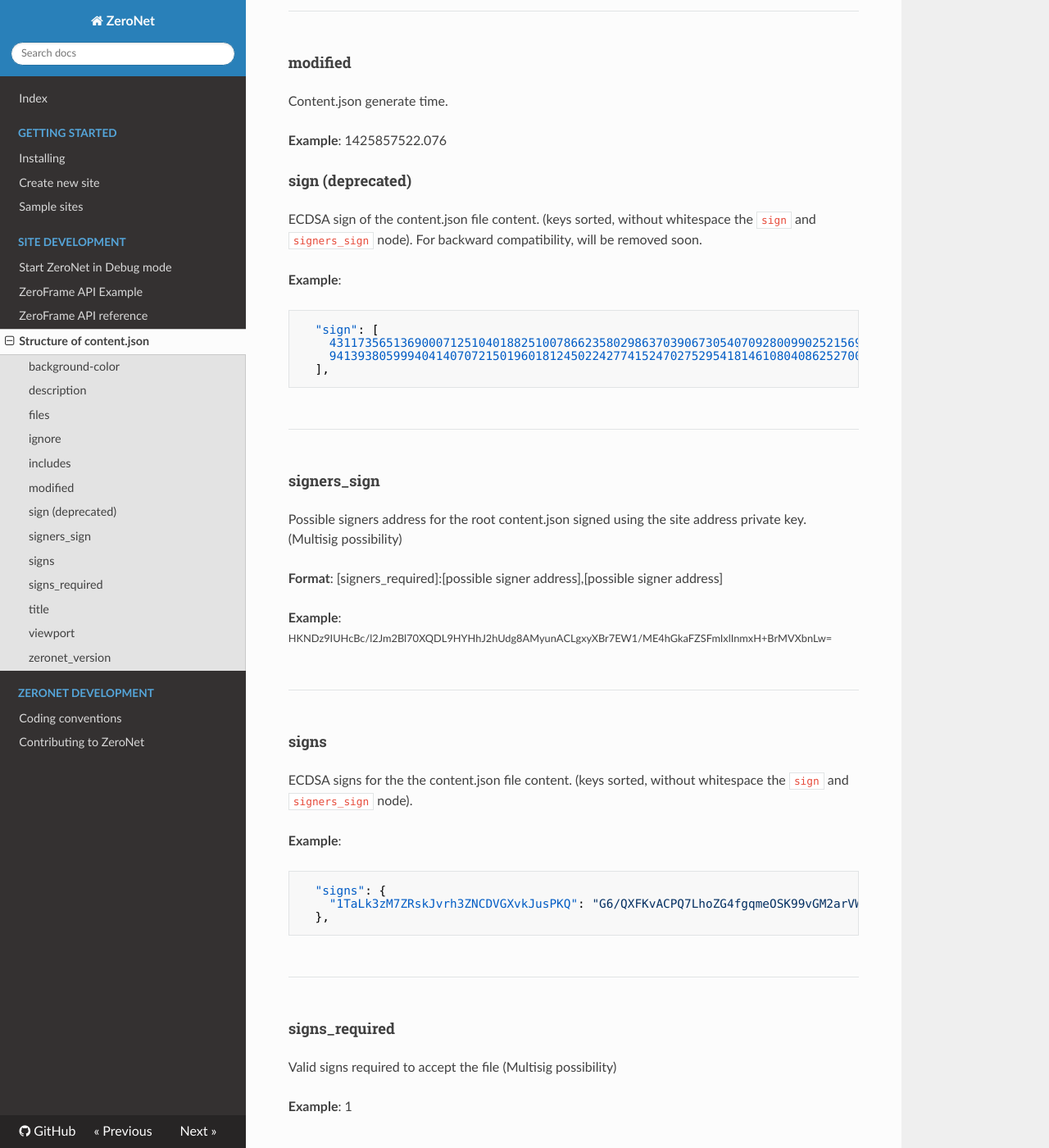
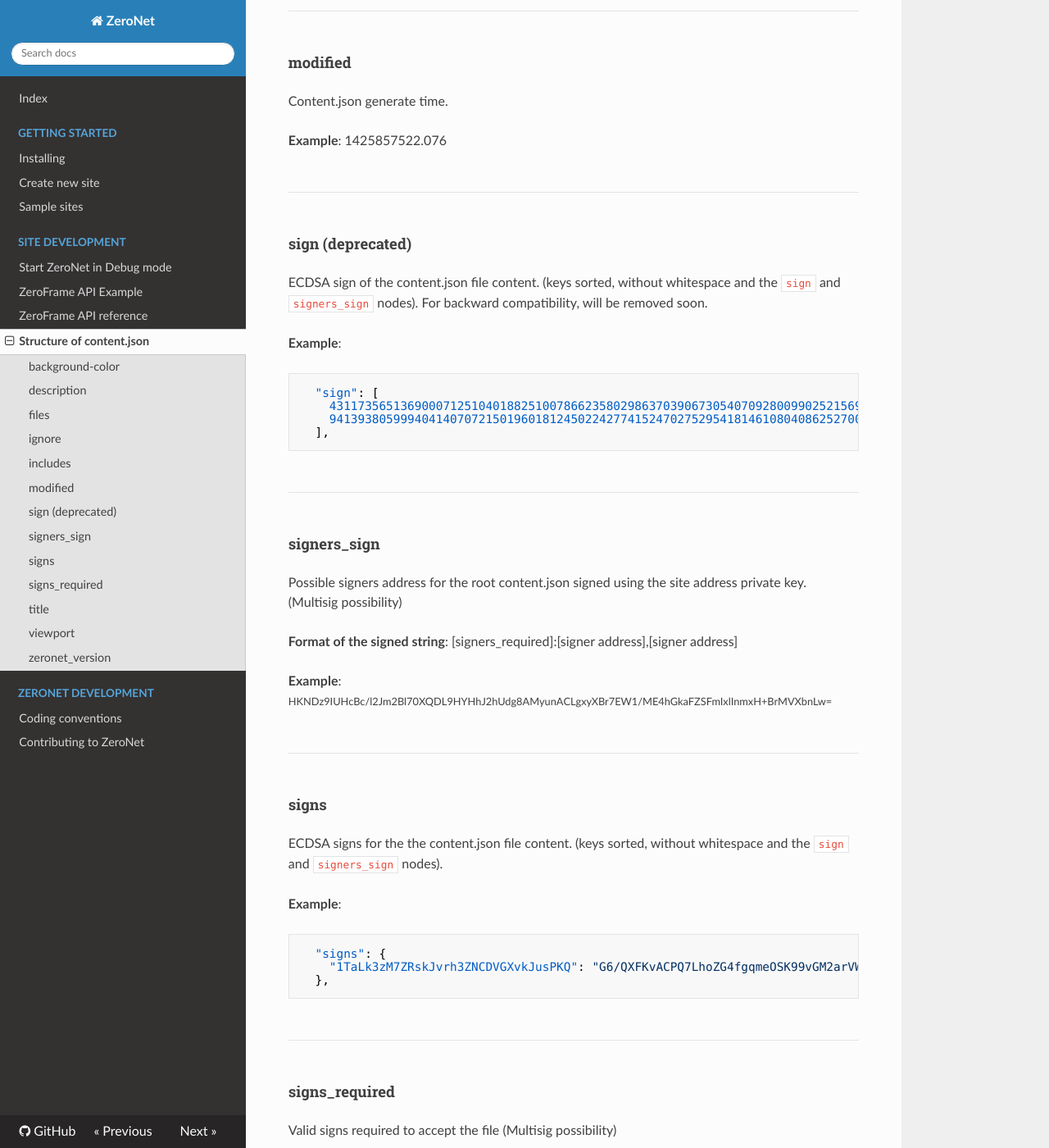
Before and after one commit to HelloZeroNet/Documentation, an MkDocs documentation site: the page built from docs/site_development/content_json.md, in a window 1280 px wide and 1400 px high, scrolled down 1922 px. Shown: the whole window at 82% size. Built offline with MkDocs 1.6.1, drawn with Linux system fonts in a browser that asks for light colours; nearby versions of some CDN libraries; comment, search, counter and statistics services are not loaded; old or Windows-style settings are respelled for this version of MkDocs; some of the changed text lies outside the part shown.

Commit message:
contentjson fixes

````diff
--- a/docs/site_development/content_json.md
+++ b/docs/site_development/content_json.md
@@ -88,9 +88,12 @@
 **Example**: 1425857522.076
 
 
+---
+
+
 #### sign (deprecated)
 
-ECDSA sign of the content.json file content. (keys sorted, without whitespace the `sign` and `signers_sign` node). For backward compatibility, will be removed soon.
+ECDSA sign of the content.json file content. (keys sorted, without whitespace and the `sign` and `signers_sign` nodes). For backward compatibility, will be removed soon.
 
 **Example**:
 ```json
@@ -108,7 +111,7 @@
 
 Possible signers address for the root content.json signed using the site address private key. (Multisig possibility)
 
-**Format**: [signers_required]:[possible signer address],[possible signer address]
+**Format of the signed string**: [signers_required]:[signer address],[signer address]
 
 **Example**: <small>HKNDz9IUHcBc/l2Jm2Bl70XQDL9HYHhJ2hUdg8AMyunACLgxyXBr7EW1/ME4hGkaFZSFmIxlInmxH+BrMVXbnLw=</small>
 
@@ -118,7 +121,7 @@
 
 #### signs
 
-ECDSA signs for the the content.json file content. (keys sorted, without whitespace the `sign` and `signers_sign` node).
+ECDSA signs for the the content.json file content. (keys sorted, without whitespace and the `sign` and `signers_sign` nodes).
 
 **Example**:
 ```json
````
Also changed, not shown: other parts of docs/site_development/content_json.md (+1 -1 lines).
